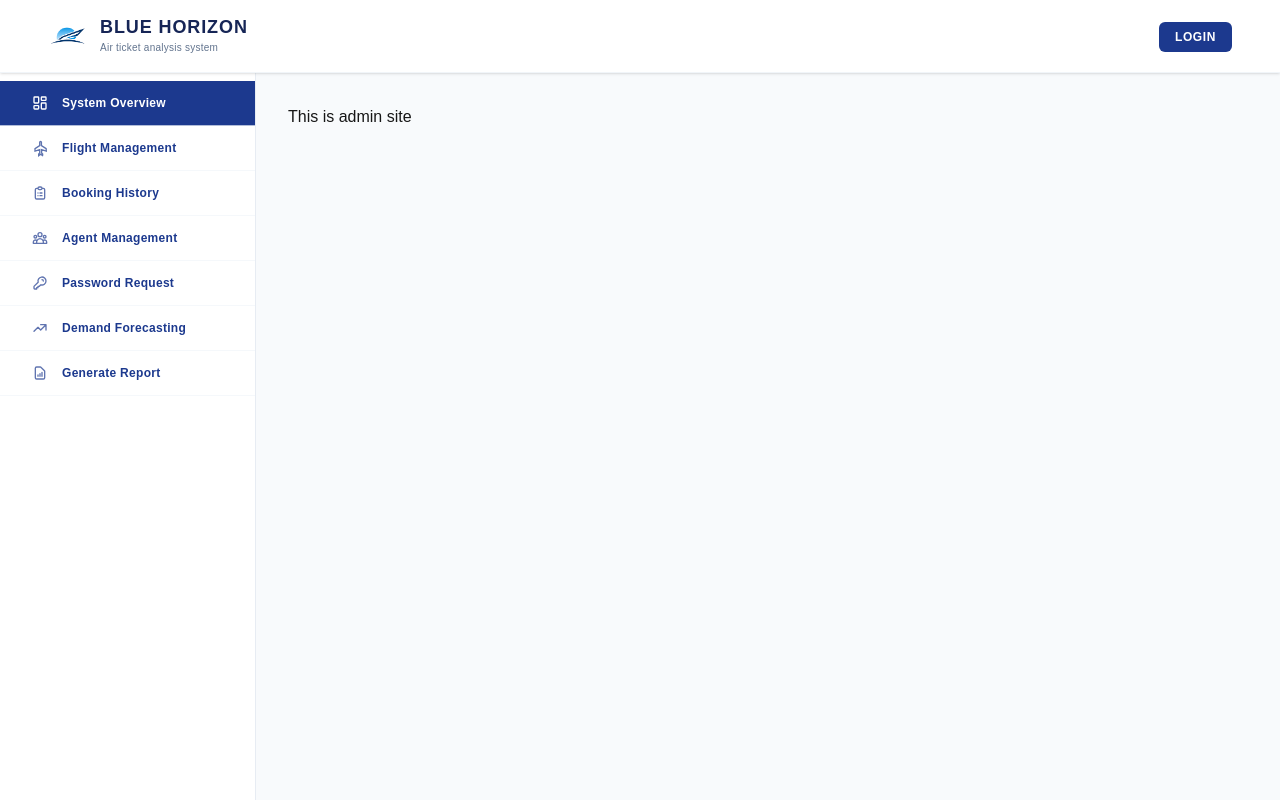
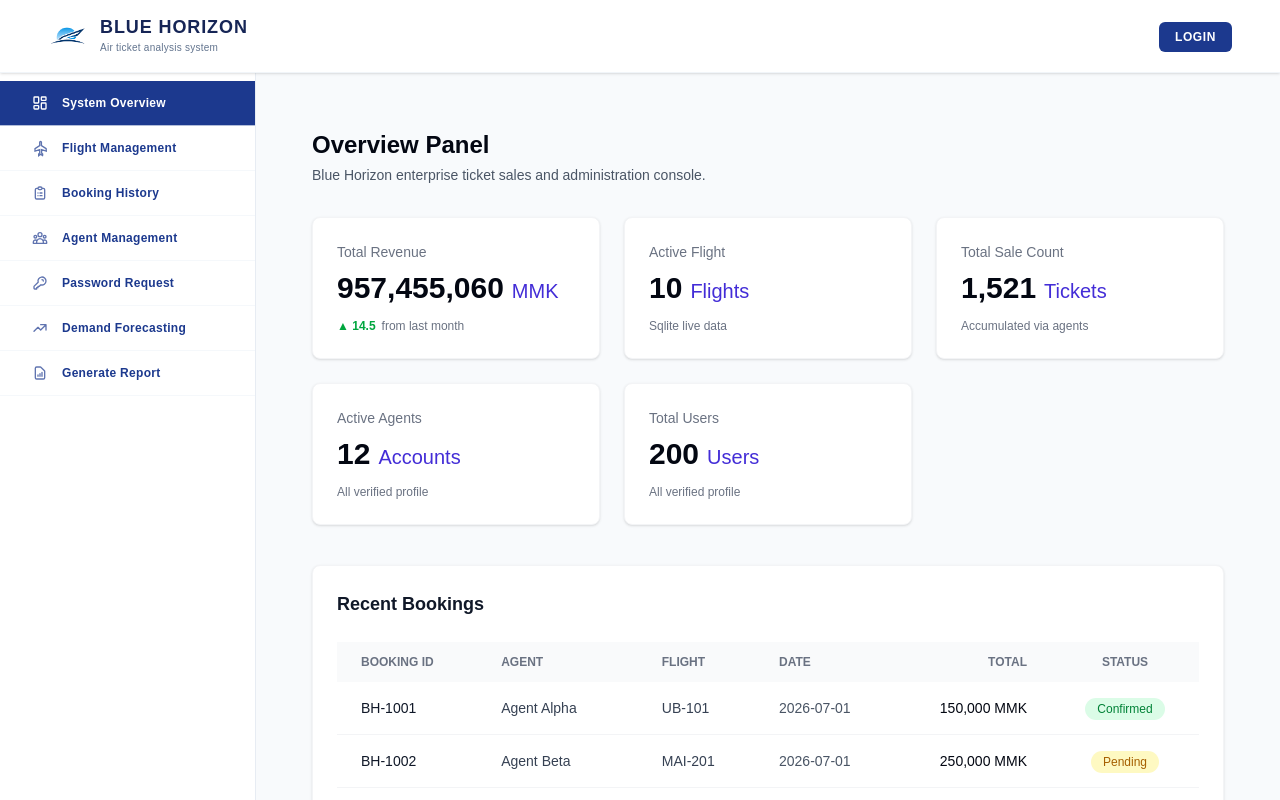
Before and after one commit to ayemin-tun/blue_horizon, a Next.js app in the folder frontend-nextjs/: page /admin in a window 1280 px wide. Shown: the top 800 px of the page. Built offline with nearby package versions, Linux system fonts and the light colour scheme.

Commit message:
feat: add overview page for admin overview page(ui only), made admin side bar to dynamic active

```diff
--- /dev/null
+++ b/frontend-nextjs/app/(admin)/admin/flight_mang/route/page.tsx
@@ -0,0 +1,6 @@
+export default function RoutePage() {
+    return (
+    <>
+        <h1> This is Route Page</h1>
+    </>);
+}
--- a/frontend-nextjs/app/(admin)/admin/page.tsx
+++ b/frontend-nextjs/app/(admin)/admin/page.tsx
@@ -1,6 +1,61 @@
-export default function AdminPage() {
-    return (
-    <>
-        <h1> This is admin site</h1>
-    </>);
-}
+'use client';
+
+import React from 'react';
+import Image from 'next/image';
+import StatCard from '@/components/StatCard';
+import BookingTable from '@/components/BookingTables';
+
+const OverviewPage: React.FC = () => {
+  return (
+    <div className="p-6">
+      {/* Title & Description */}
+      <div className="mb-8">
+        <h1 className="text-2xl font-bold text-gray-950">Overview Panel</h1>
+        <p className="text-sm text-gray-600 mt-1">
+          Blue Horizon enterprise ticket sales and administration console.
+        </p>
+      </div>
+
+      {/* Stat Cards Grid */}
+      <div className="grid grid-cols-1 md:grid-cols-2 lg:grid-cols-3 gap-6 mb-10">
+         <StatCard
+          title="Total Revenue"
+          value="957,455,060"
+          unit="MMK"
+          subText="from last month"
+          trendText="14.5"
+          trendColor="text-green-600"
+        />
+        <StatCard
+          title="Active Flight"
+          value="10"
+          unit="Flights"
+          subText="Sqlite live data"
+        />
+        <StatCard
+          title="Total Sale Count"
+          value="1,521"
+          unit="Tickets"
+          subText="Accumulated via agents"
+        />
+        <StatCard
+          title="Active Agents"
+          value="12"
+          unit="Accounts"
+          subText="All verified profile"
+        />
+        <StatCard
+          title="Total Users"
+          value="200"
+          unit="Users"
+          subText="All verified profile"
+        />
+      </div>
+
+      {/* Booking Table */}
+      <BookingTable />
+    </div>
+  );
+};
+
+export default OverviewPage;
--- a/frontend-nextjs/app/(admin)/components/AdminSideBar.tsx
+++ b/frontend-nextjs/app/(admin)/components/AdminSideBar.tsx
@@ -1,6 +1,8 @@
 "use client";
 
 import { useState } from "react";
+import Link from "next/link"; // Link import လုပ်ပါ
+import { usePathname } from "next/navigation"; // Path သိဖို့ import လုပ်ပါ
 
 interface AdminSidebarProps {
   isOpen: boolean;
@@ -8,10 +10,12 @@ interface AdminSidebarProps {
 }
 
 export default function AdminSidebar({ isOpen, setIsOpen }: AdminSidebarProps) {
+  const pathname = usePathname();
   const menuItems = [
     {
       id: "overview",
       label: "System Overview",
+      path: "/admin",
       icon: (
         <svg className="w-4 h-4" fill="none" stroke="currentColor" strokeWidth="2" viewBox="0 0 24 24">
           <rect x="3" y="3" width="7" height="9" rx="1" />
@@ -24,6 +28,7 @@ export default function AdminSidebar({ isOpen, setIsOpen }: AdminSidebarProps) {
     {
       id: "flights",
       label: "Flight Management",
+      path: "/admin/flight_mang",
       icon: (
         <svg className="w-4 h-4 relative -rotate-45" fill="none" stroke="currentColor" strokeWidth="2" viewBox="0 0 24 24">
           <path d="M17.8 19.2L16 11l3.5-3.5c.5-.5.5-1.3 0-1.8s-1.3-.5-1.8 0L14.2 9.2 6 7.4 3.5 9.9l6.5 3.5-3.5 3.5H4.3l-1.8 1.8 3.5.7.7 3.5 1.8-1.8v-2.2l3.5-3.5 3.5 6.5z" />
@@ -33,6 +38,7 @@ export default function AdminSidebar({ isOpen, setIsOpen }: AdminSidebarProps) {
     {
       id: "bookings",
       label: "Booking History",
+      path: "/admin/booking_history",
       icon: (
         <svg className="w-4 h-4" fill="none" stroke="currentColor" strokeWidth="2" viewBox="0 0 24 24">
           <path strokeLinecap="round" strokeLinejoin="round" d="M9 5H7a2 2 0 00-2 2v12a2 2 0 002 2h10a2 2 0 002-2V7a2 2 0 00-2-2h-2M9 5a2 2 0 002 2h2a2 2 0 002-2M9 5a2 2 0 012-2h2a2 2 0 012 2m-3 7h3m-3 4h3m-6-4h.01M9 16h.01" />
@@ -42,6 +48,7 @@ export default function AdminSidebar({ isOpen, setIsOpen }: AdminSidebarProps) {
     {
       id: "agents",
       label: "Agent Management",
+      path: "/admin/agent_mang",
       icon: (
         <svg className="w-4 h-4" fill="none" stroke="currentColor" strokeWidth="2" viewBox="0 0 24 24">
           <path strokeLinecap="round" strokeLinejoin="round" d="M17 20h5v-2a3 3 0 00-5.356-1.857M17 20H7m10 0v-2c0-.656-.126-1.283-.356-1.857M7 20H2v-2a3 3 0 015.356-1.857M7 20v-2c0-.656.126-1.283.356-1.857m0 0a5.002 5.002 0 019.288 0M15 7a3 3 0 11-6 0 3 3 0 016 0zm6 3a2 2 0 11-4 0 2 2 0 014 0zM7 10a2 2 0 11-4 0 2 2 0 014 0z" />
@@ -51,6 +58,7 @@ export default function AdminSidebar({ isOpen, setIsOpen }: AdminSidebarProps) {
     {
       id: "passwords",
       label: "Password Request",
+      path: "/admin/password_request",
       icon: (
         <svg className="w-4 h-4" fill="none" stroke="currentColor" strokeWidth="2" viewBox="0 0 24 24">
           <path strokeLinecap="round" strokeLinejoin="round" d="M15 7a2 2 0 012 2m4 0a6 6 0 01-7.743 5.743L11 17H9v2H7v2H4a1 1 0 01-1-1v-2.586a1 1 0 01.293-.707l5.964-5.964A6 6 0 1121 9z" />
@@ -60,6 +68,7 @@ export default function AdminSidebar({ isOpen, setIsOpen }: AdminSidebarProps) {
     {
       id: "forecasting",
       label: "Demand Forecasting",
+      path: "/admin/forecast",
       icon: (
         <svg className="w-4 h-4" fill="none" stroke="currentColor" strokeWidth="2" viewBox="0 0 24 24">
           <path strokeLinecap="round" strokeLinejoin="round" d="M13 7h8m0 0v8m0-8l-8 8-4-4-6 6" />
@@ -69,6 +78,7 @@ export default function AdminSidebar({ isOpen, setIsOpen }: AdminSidebarProps) {
     {
       id: "reports",
       label: "Generate Report",
+      path: "/admin/generate_report",
       icon: (
         <svg className="w-4 h-4" fill="none" stroke="currentColor" strokeWidth="2" viewBox="0 0 24 24">
           <path strokeLinecap="round" strokeLinejoin="round" d="M9 17v-2m3 2v-4m3 4v-6m2 10H7a2 2 0 01-2-2V5a2 2 0 012-2h5.586a1 1 0 01.707.293l5.414 5.414a1 1 0 01.293.707V19a2 2 0 01-2 2z" />
@@ -81,7 +91,6 @@ export default function AdminSidebar({ isOpen, setIsOpen }: AdminSidebarProps) {
 
   return (
     <>
-
       {isOpen && (
         <div
           className="fixed inset-0 bg-black/40 z-40 md:hidden transition-opacity duration-300"
@@ -89,7 +98,6 @@ export default function AdminSidebar({ isOpen, setIsOpen }: AdminSidebarProps) {
         />
       )}
 
-      {/* 📋 Sidebar Main Body */}
       <aside className={`
         fixed inset-y-0 left-0 z-40 w-64 bg-white border-r border-slate-200/80 flex flex-col pt-16 md:pt-2 shrink-0
         transform transition-transform duration-300 ease-in-out md:translate-x-0 md:static md:h-auto
@@ -97,28 +105,27 @@ export default function AdminSidebar({ isOpen, setIsOpen }: AdminSidebarProps) {
       `}>
         <ul className="w-full flex flex-col">
           {menuItems.map((item) => {
-            const isActive = activeMenu === item.id;
+            // Path ကိုစစ်ပြီး Active ဖြစ်မဖြစ် ဆုံးဖြတ်မယ်
+            const isActive = item.id === "overview"
+              ? pathname === "/admin"
+              : pathname.startsWith(item.path);
+
             return (
               <li key={item.id} className="w-full">
-                <button
-                  onClick={() => {
-                    setActiveMenu(item.id);
-                    setIsOpen(false);//close on mobile view
-                  }}
+                <Link
+                  href={item.path}
+                  onClick={() => setIsOpen(false)}
                   className={`w-full flex items-center gap-3.5 text-left px-6 md:px-8 py-3.5 text-xs font-semibold tracking-wide transition-all duration-200 border-b border-slate-100/70 ${
                     isActive
                       ? "bg-blue-900 text-white font-bold"
                       : "text-blue-900 hover:bg-slate-50"
                   }`}
                 >
-                  {/* Icon Area */}
                   <span className={`${isActive ? "text-white" : "text-blue-900/70"}`}>
                     {item.icon}
                   </span>
-
-                  {/* Label Text */}
                   <span>{item.label}</span>
-                </button>
+                </Link>
               </li>
             );
           })}
--- /dev/null
+++ b/frontend-nextjs/components/BookingTables.tsx
@@ -0,0 +1,55 @@
+// components/Admin/BookingTable.tsx
+import React from 'react';
+
+// Static mock data for UI-only view
+const recentBookings = [
+  { id: 'BH-1001', agent: 'Agent Alpha', flight: 'UB-101', date: '2026-07-01', total: '150,000 MMK', status: 'Confirmed' },
+  { id: 'BH-1002', agent: 'Agent Beta', flight: 'MAI-201', date: '2026-07-01', total: '250,000 MMK', status: 'Pending' },
+  { id: 'BH-1003', agent: 'Agent Alpha', flight: 'UB-101', date: '2026-07-01', total: '150,000 MMK', status: 'Confirmed' },
+  { id: 'BH-1004', agent: 'Agent Gamma', flight: 'UB-102', date: '2026-07-02', total: '150,000 MMK', status: 'Confirmed' },
+  { id: 'BH-1005', agent: 'Agent Delta', flight: 'MAI-202', date: '2026-07-02', total: '250,000 MMK', status: 'Failed' },
+];
+
+const BookingTable: React.FC = () => {
+  return (
+    <div className="bg-white p-6 rounded-lg border border-gray-100 shadow-sm mt-8">
+      <h2 className="text-lg font-semibold text-gray-900 mb-6">Recent Bookings</h2>
+      <div className="overflow-x-auto">
+        <table className="w-full text-sm text-left">
+          <thead className="text-xs text-gray-500 uppercase bg-gray-50">
+            <tr>
+              <th scope="col" className="px-6 py-3">Booking ID</th>
+              <th scope="col" className="px-6 py-3">Agent</th>
+              <th scope="col" className="px-6 py-3">Flight</th>
+              <th scope="col" className="px-6 py-3">Date</th>
+              <th scope="col" className="px-6 py-3 text-right">Total</th>
+              <th scope="col" className="px-6 py-3 text-center">Status</th>
+            </tr>
+          </thead>
+          <tbody className="divide-y divide-gray-100">
+            {recentBookings.map((booking) => (
+              <tr key={booking.id} className="hover:bg-gray-50">
+                <td className="px-6 py-4 font-medium text-gray-900">{booking.id}</td>
+                <td className="px-6 py-4 text-gray-700">{booking.agent}</td>
+                <td className="px-6 py-4 text-gray-700">{booking.flight}</td>
+                <td className="px-6 py-4 text-gray-600">{booking.date}</td>
+                <td className="px-6 py-4 text-right font-medium text-gray-950">{booking.total}</td>
+                <td className="px-6 py-4 text-center">
+                  <span className={`px-3 py-1 rounded-full text-xs font-medium
+                    ${booking.status === 'Confirmed' ? 'bg-green-100 text-green-700' :
+                      booking.status === 'Pending' ? 'bg-yellow-100 text-yellow-700' :
+                      'bg-red-100 text-red-700'}`}
+                  >
+                    {booking.status}
+                  </span>
+                </td>
+              </tr>
+            ))}
+          </tbody>
+        </table>
+      </div>
+    </div>
+  );
+};
+
+export default BookingTable;
--- /dev/null
+++ b/frontend-nextjs/components/StatCard.tsx
@@ -0,0 +1,35 @@
+// components/Admin/StatCard.tsx
+import React from 'react';
+
+interface StatCardProps {
+  title: string;
+  value: string;
+  unit: string;
+  subText: string;
+  trendText?: string;
+  trendColor?: string; // e.g., "text-green-600"
+}
+
+const StatCard: React.FC<StatCardProps> = ({
+  title, value, unit, subText, trendText, trendColor = "text-gray-500"
+}) => {
+  return (
+    <div className="bg-white p-6 rounded-lg border border-gray-100 shadow-sm flex flex-col gap-1 w-full min-w-70">
+      <h3 className="text-sm font-medium text-gray-500">{title}</h3>
+      <div className="flex items-baseline gap-2 mt-1">
+        <p className="text-3xl font-bold text-gray-950">{value}</p>
+        <span className="text-xl font-medium text-indigo-700">{unit}</span>
+      </div>
+      <div className="flex items-center gap-1.5 mt-2 text-xs">
+        {trendText && (
+          <span className={`${trendColor} font-semibold flex items-center gap-0.5`}>
+            {trendColor.includes('green') ? '▲' : '▼'} {trendText}
+          </span>
+        )}
+        <span className="text-gray-500">{subText}</span>
+      </div>
+    </div>
+  );
+};
+
+export default StatCard;
```
